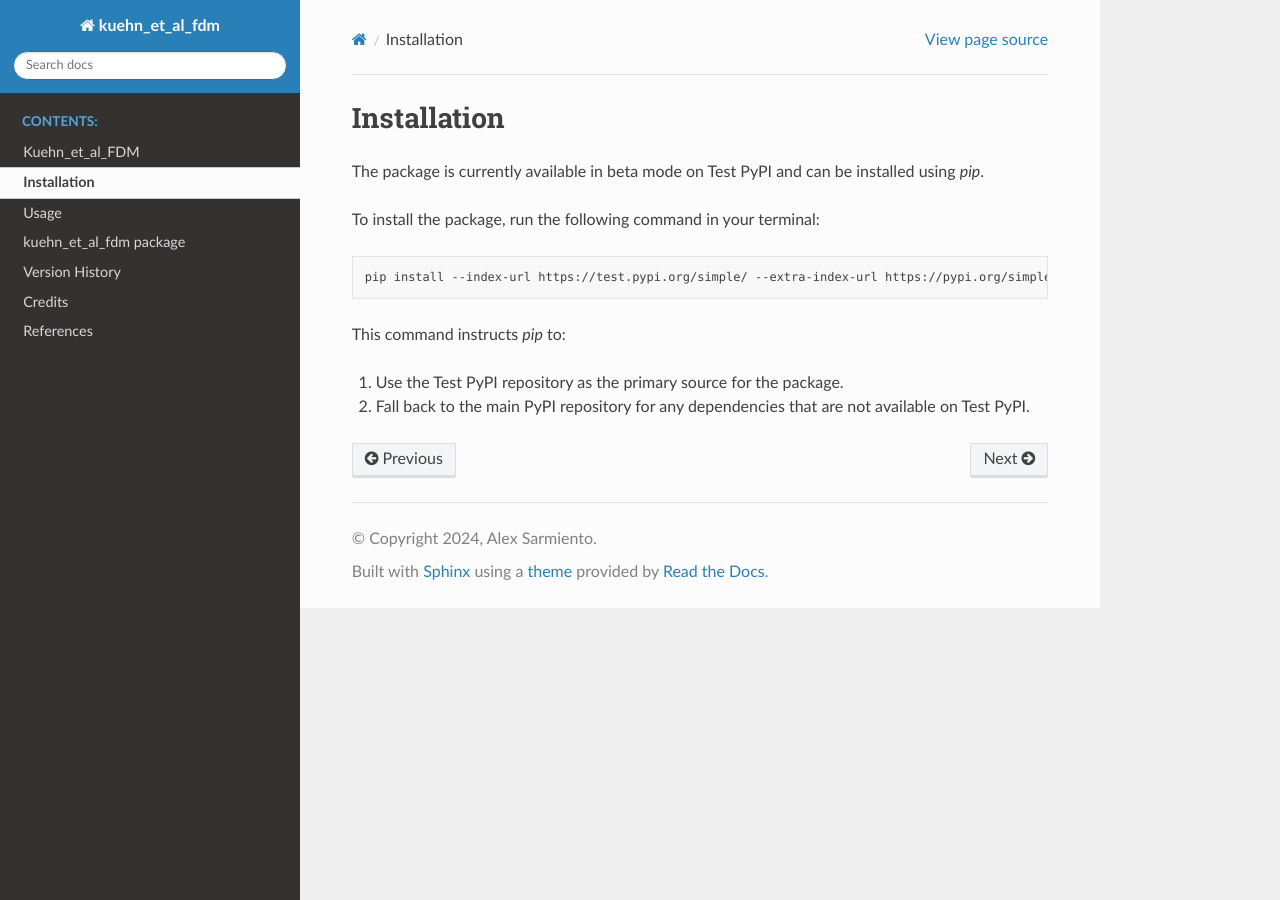
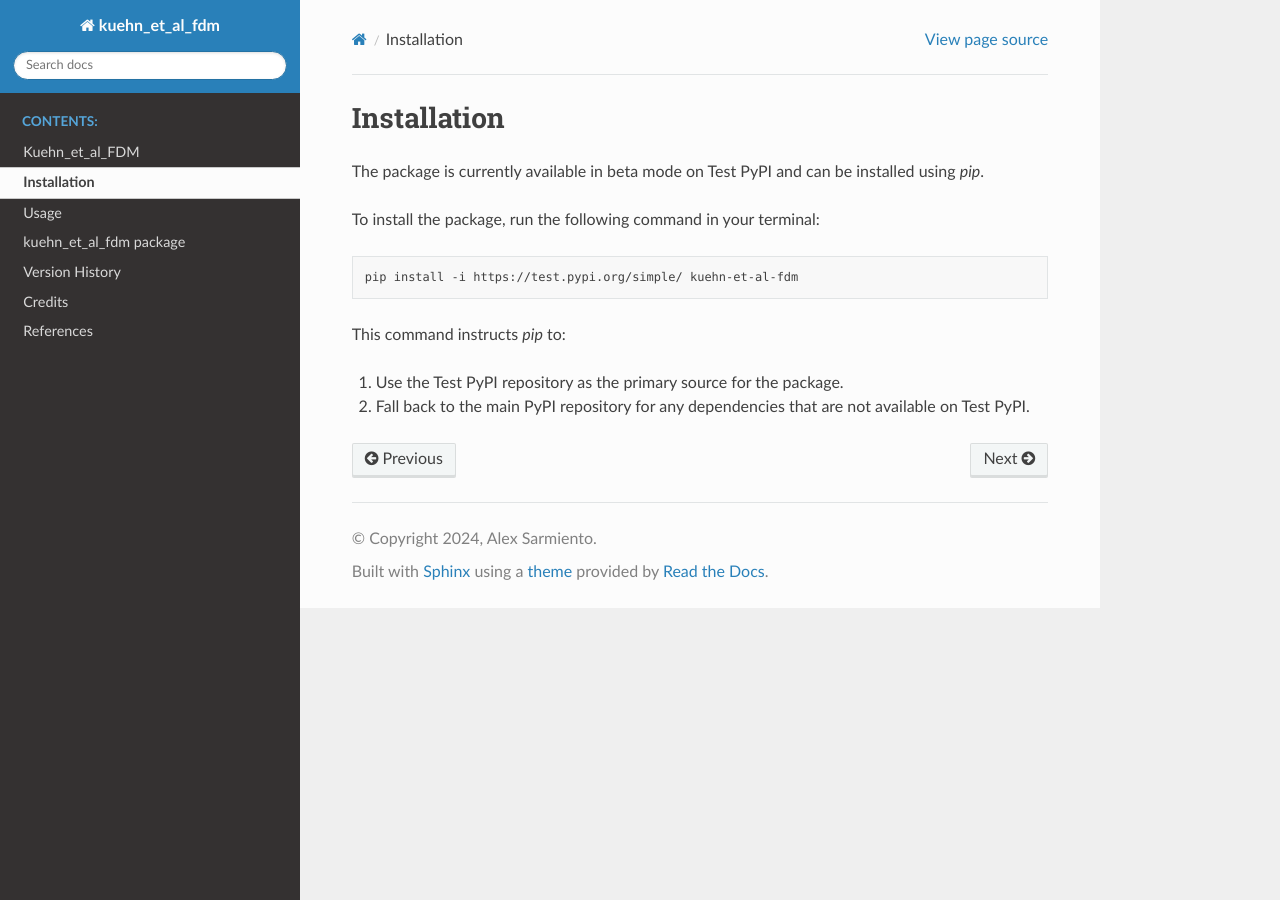
Before and after one commit to asarmy/kuehn_et_al_fdm, a Sphinx documentation site: the page built from docs/installation.rst, in a window 1280 px wide. Built offline with Sphinx 7.4.7 and the Read the Docs theme 2.0.0, drawn with Linux system fonts in a browser that asks for light colours.

Commit message:
update installation in docs

```diff
--- a/docs/installation.rst
+++ b/docs/installation.rst
@@ -7,7 +7,7 @@ To install the package, run the following command in your terminal:
 
 .. code-block:: bash
 
-    pip install --index-url https://test.pypi.org/simple/ --extra-index-url https://pypi.org/simple/ kuehn_et_al_fdm
+    pip install -i https://test.pypi.org/simple/ kuehn-et-al-fdm
 
 This command instructs `pip` to:
 
```
